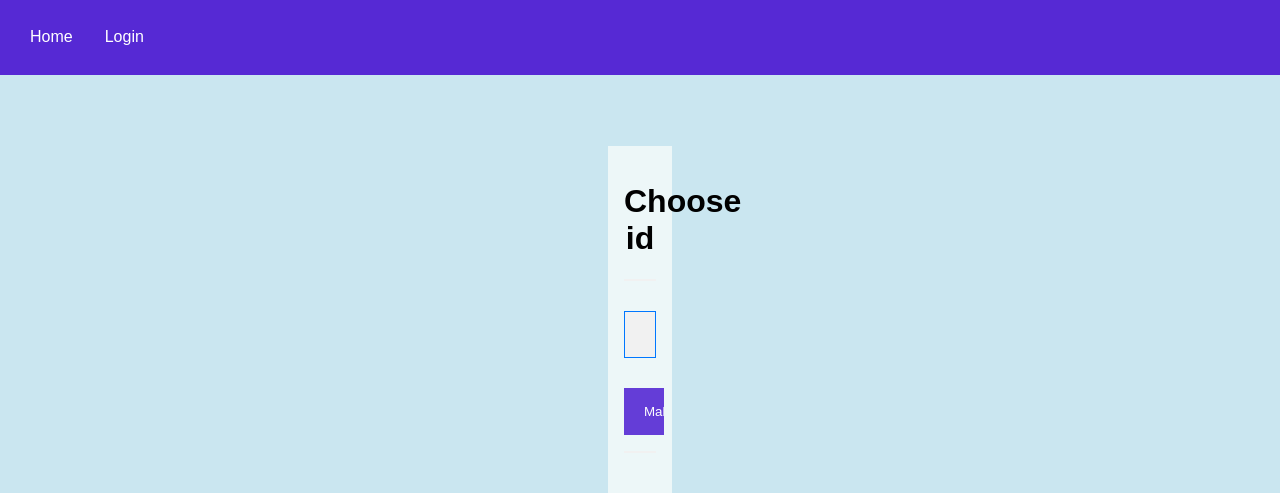
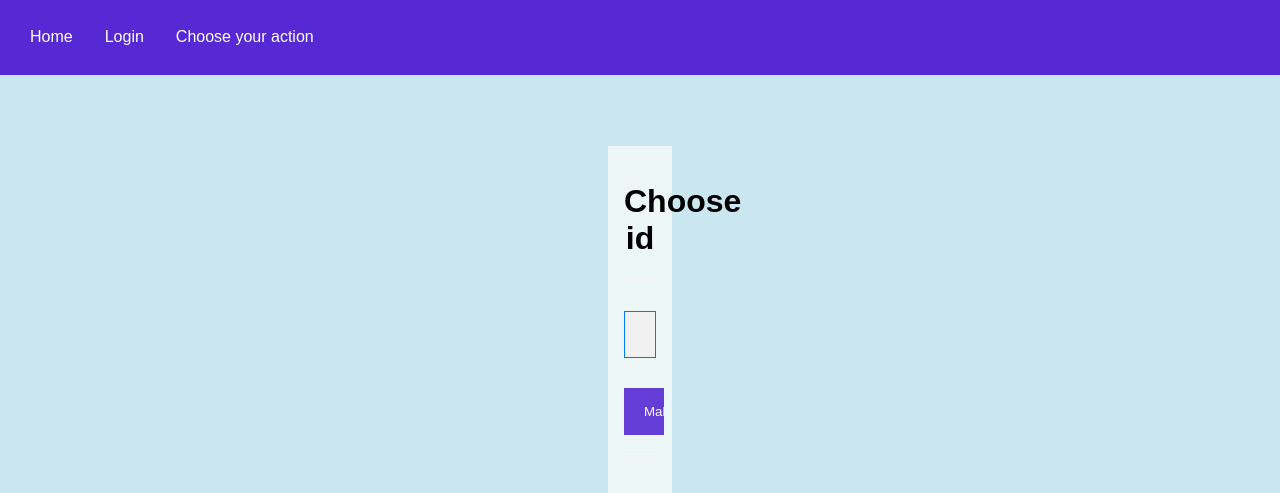
Before and after one commit to commando01000/project, a PHP site: page /Updata.php in a window 1280 px wide. Shown: the top 493 px of the page. Run offline with PHP 8.4, Linux system fonts and the light colour scheme.

Commit message:
Update Updata.php

```diff
--- a/Updata.php
+++ b/Updata.php
@@ -9,7 +9,7 @@
 <ul>
   <li><a href="index">Home</a></li>
   <li><a href="LoginFA">Login</a></li>
-  <li><a href="#contact">  </a></li>
+  <li><a href="afterlogin">Choose your action</a></li>
   </ul>
 
 <form method="post" action="regFP.php">
```
